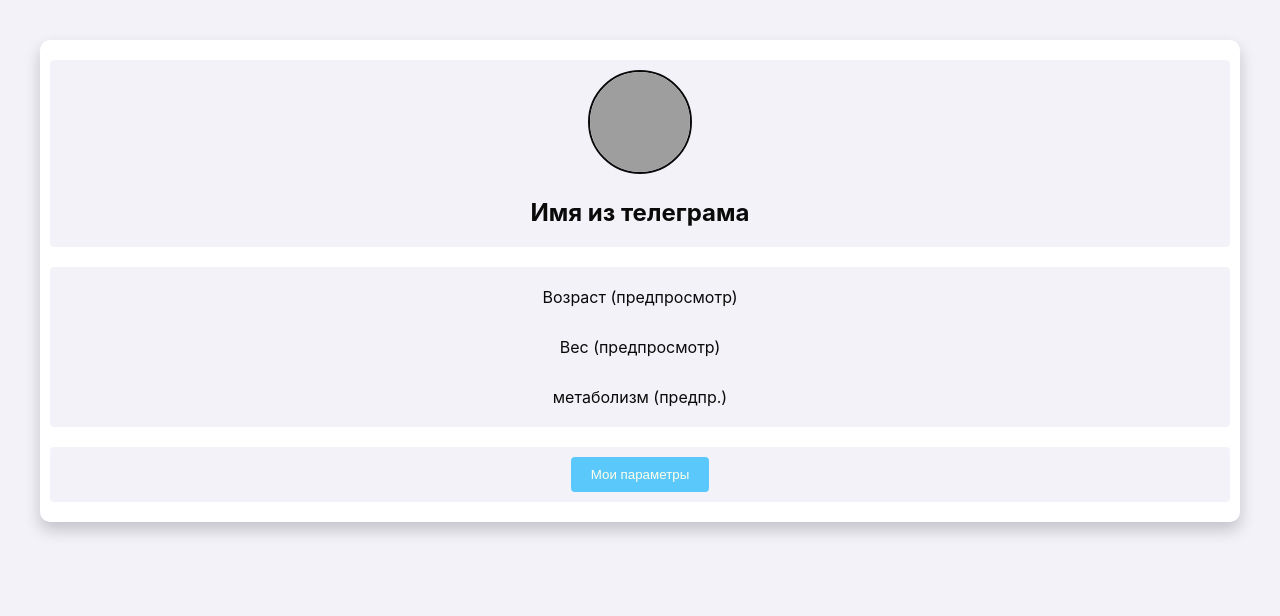
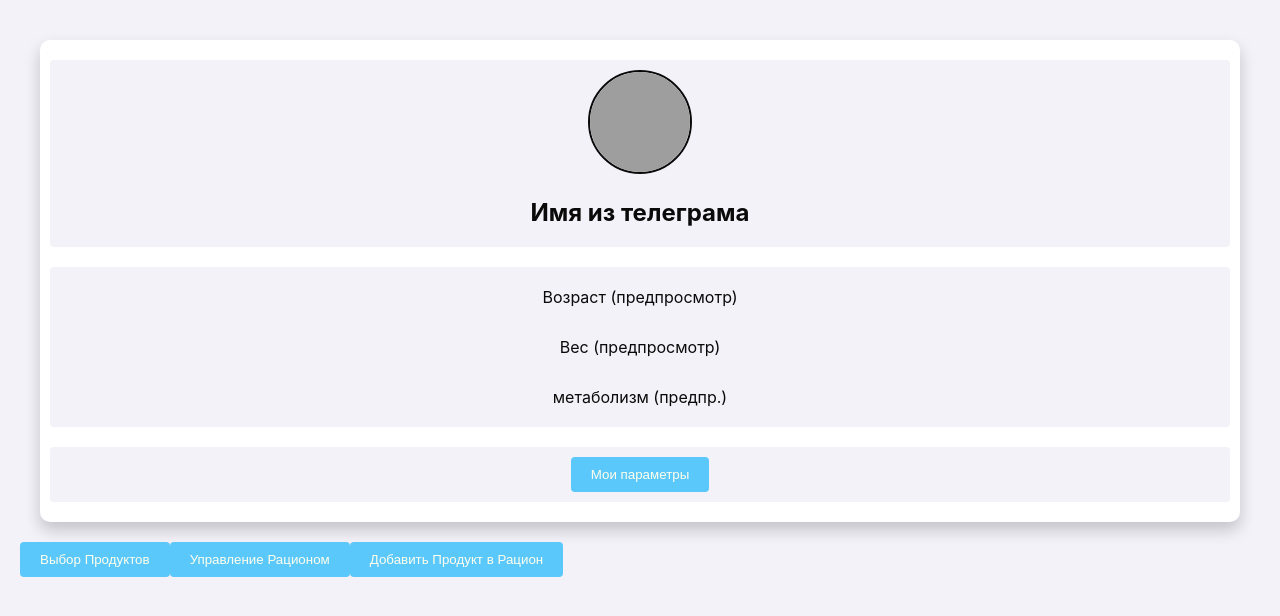
Before and after one commit to hitchhiker11/diet_web_bot, a React (Create React App) app: page / in a window 1280 px wide. Shown: the top 616 px of the page. Built offline with nearby package versions, Linux system fonts and the light colour scheme; grey boxes are pictures that could not be loaded.

Commit message:
Update App.js

```diff
--- a/src/App.js
+++ b/src/App.js
@@ -1,26 +1,49 @@
 import React, { useState } from 'react';
 import MainScreen from './MainScreen';
 import MetabolismScreen from './MetabolismScreen';
+import ProductSelection from './ProductSelection';
+import DietManagement from './DietManagement';
+import AddProductToDiet from './AddProductToDiet';
 import './App.css';
+
 function App() {
   const [screen, setScreen] = useState('main');
+  const [diet, setDiet] = useState([]); // Добавляем состояние для управления рационом
 
   const openMetabolismScreen = () => {
     setScreen('metabolism');
   };
 
-  const goBackToMainScreen = () => {
-    setScreen('main');
+  const openProductSelection = () => {
+    setScreen('productSelection');
+  };
+
+  const openDietManagement = () => {
+    setScreen('dietManagement');
+  };
+
+  const addProductToDiet = (product) => {
+    setDiet([...diet, product]);
   };
 
   return (
     <div>
       {screen === 'main' && <MainScreen onOpenMetabolism={openMetabolismScreen} />}
       {screen === 'metabolism' && <MetabolismScreen />}
-      {screen !== 'main' && <button onClick={goBackToMainScreen}>Вернуться на главный экран</button>}
+      {screen === 'productSelection' && <ProductSelection />}
+      {screen === 'dietManagement' && <DietManagement diet={diet} />}
+      {screen === 'addProduct' && <AddProductToDiet onAdd={addProductToDiet} />}
+
+      {screen !== 'main' && (
+        <button onClick={() => setScreen('main')}>Вернуться на главный экран</button>
+      )}
+
+      {/* Кнопки для навигации */}
+      <button onClick={openProductSelection}>Выбор Продуктов</button>
+      <button onClick={openDietManagement}>Управление Рационом</button>
+      <button onClick={() => setScreen('addProduct')}>Добавить Продукт в Рацион</button>
     </div>
   );
 }
 
-
 export default App;
```
